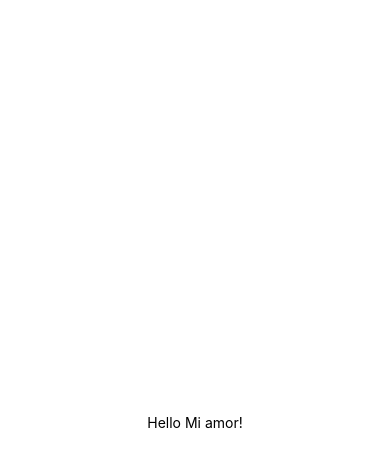
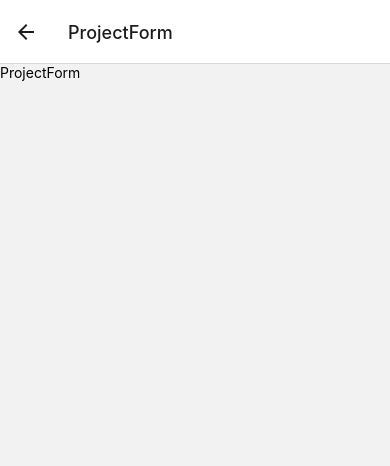
Before and after one commit to Yeraldinnesan/react-native-practice, a React Native app in the folder app/: screen /ProjectForm in a window 390 px wide. Shown: the top 466 px of the page. Built offline with nearby package versions, Linux system fonts and the light colour scheme.

Commit message:
screen routes done

```diff
--- a/app/App.js
+++ /dev/null
@@ -1,20 +0,0 @@
-import { StatusBar } from "expo-status-bar";
-import { StyleSheet, Text, View } from "react-native";
-
-export default function App() {
-  return (
-    <View style={styles.container}>
-      <Text>Hello Mi amor!</Text>
-      <StatusBar style="auto" />
-    </View>
-  );
-}
-
-const styles = StyleSheet.create({
-  container: {
-    flex: 1,
-    backgroundColor: "#fff",
-    alignItems: "center",
-    justifyContent: "center",
-  },
-});
--- /dev/null
+++ b/app/App.jsx
@@ -0,0 +1,22 @@
+import { Text } from "react-native";
+import { NavigationContainer } from "@react-navigation/native";
+import { createNativeStackNavigator } from "@react-navigation/native-stack";
+
+import Home from "./screens/Home";
+import ProjectForm from "./screens/ProjectForm";
+import TaskForm from "./screens/TaskForm";
+
+const Stack = createNativeStackNavigator();
+const App = () => {
+  return (
+    <NavigationContainer>
+      <Stack.Navigator>
+        <Stack.Screen name="Home" component={Home} />
+        <Stack.Screen name="ProjectForm" component={ProjectForm} />
+        <Stack.Screen name="TaskForm" component={TaskForm} />
+      </Stack.Navigator>
+    </NavigationContainer>
+  );
+};
+
+export default App;
--- a/app/screens/Home.jsx
+++ b/app/screens/Home.jsx
@@ -0,0 +1,11 @@
+import { View, Text } from "react-native";
+
+const Home = () => {
+  return (
+    <View>
+      <Text>Home</Text>
+    </View>
+  );
+};
+
+export default Home;
--- a/app/screens/ProjectForm.jsx
+++ b/app/screens/ProjectForm.jsx
@@ -0,0 +1,11 @@
+import { View, Text } from "react-native";
+
+const ProjectForm = () => {
+  return (
+    <View>
+      <Text>ProjectForm</Text>
+    </View>
+  );
+};
+
+export default ProjectForm;
--- a/app/screens/TaskForm.jsx
+++ b/app/screens/TaskForm.jsx
@@ -0,0 +1,12 @@
+import { View, Text } from "react-native";
+import React from "react";
+
+const TaskForm = () => {
+  return (
+    <View>
+      <Text>TaskForm</Text>
+    </View>
+  );
+};
+
+export default TaskForm;
```
